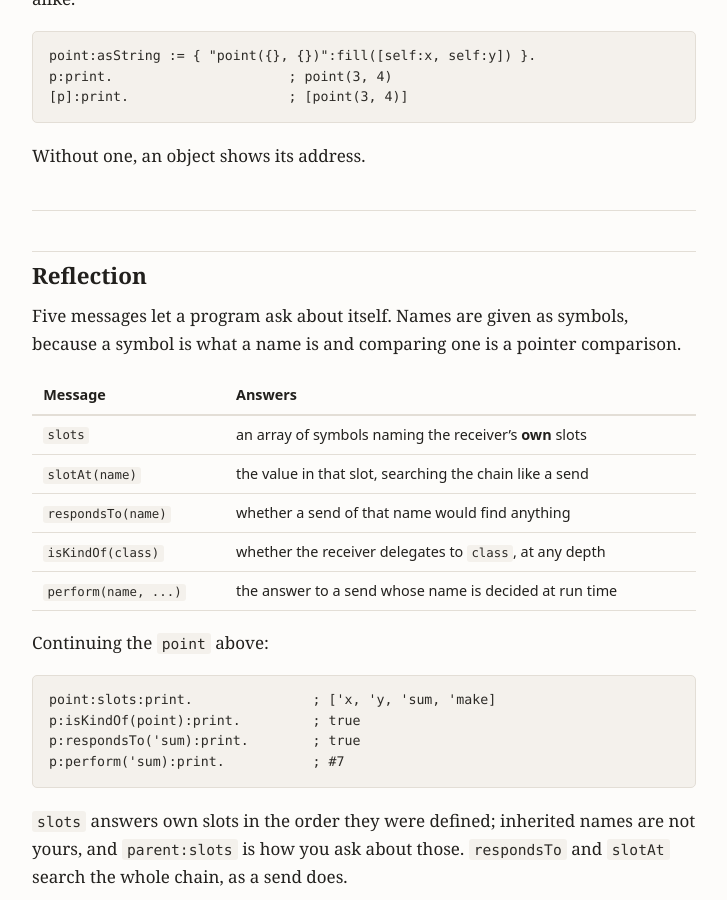
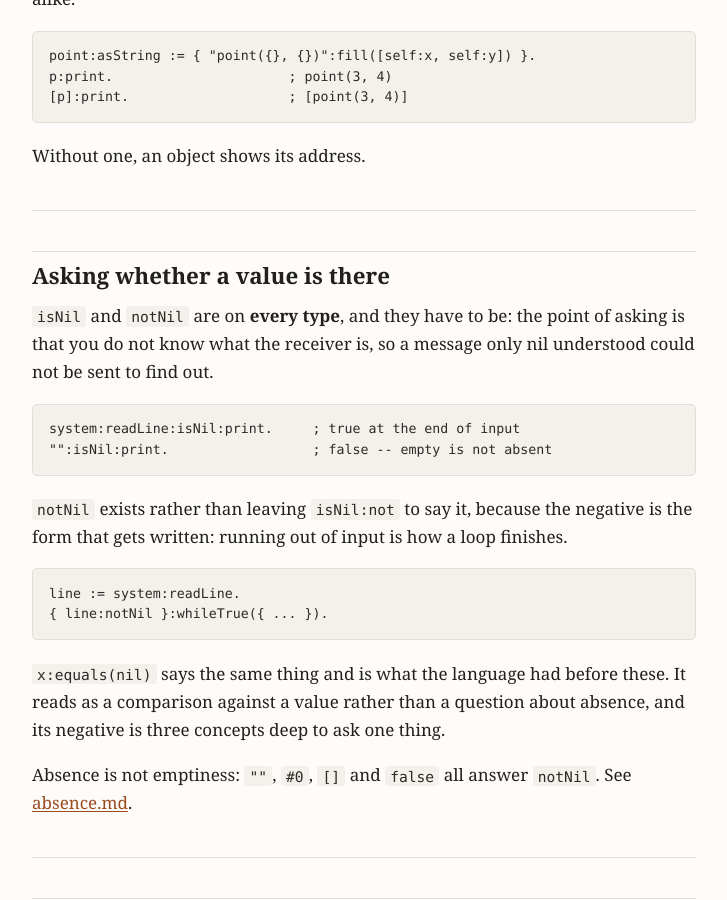
Before and after one commit to hansolovkarlsson/Solveig, a Jekyll site: the page built from docs/REFERENCE.md, in a window 1280 px wide and 900 px high, scrolled down 19416 px. Shown: the whole window, without its empty margins (276-1003 px from the left). Built offline with Jekyll 4.4.1, drawn with Linux system fonts in a browser that asks for light colours; our own code applies the rules of GitHub Pages for plain Markdown files; some of the changed text lies outside the part shown.

Commit message:
Ask whether a value is there
`isNil` and `notNil`, on every type.

    nil:isNil:print.                 ; true
    "":isNil:print.                  ; false -- empty is not absent

`x:equals(nil)` said this already and said it awkwardly: a test for
absence read as a comparison against a value.

Both, rather than `isNil` alone with `not` for the other. The message
that actually gets written is the negative one -- running out of input
is how a loop finishes -- and `line:isNil:not` is worse than the
`notEquals(nil)` it would be replacing. A version with only `isNil`
would have left the single real use of it in the codebase no better off.
examples/reading.sol was that use.

On every type rather than on nil, because the receiver is exactly what
is not known: the point of asking is that the answer might be nil, so a
message only nil understood could not be sent to find out.

Neither confuses absence with emptiness. A test walks every type
asserting isNil is the exact complement of notNil and agrees with
equals(nil) on all of them.

Roadmap 2.14, the last of the loose ends from 2.8.

Co-Authored-By: Claude Opus 5 <noreply@anthropic.com>
Claude-Session: https://claude.ai/code/session_014Emnizwfra15qgDU979HaB

````diff
--- a/docs/REFERENCE.md
+++ b/docs/REFERENCE.md
@@ -200,7 +200,7 @@ terminator**, or **nil** when there is no more.
 
 ```
 line := system:readLine.
-{ line:notEquals(nil) }:whileTrue({
+{ line:notNil }:whileTrue({
     line:display.
     line := system:readLine
 }).
@@ -849,6 +849,34 @@ Without one, an object shows its address.
 
 ---
 
+## Asking whether a value is there
+
+`isNil` and `notNil` are on **every type**, and they have to be: the point of
+asking is that you do not know what the receiver is, so a message only nil
+understood could not be sent to find out.
+
+```
+system:readLine:isNil:print.     ; true at the end of input
+"":isNil:print.                  ; false -- empty is not absent
+```
+
+`notNil` exists rather than leaving `isNil:not` to say it, because the negative
+is the form that gets written: running out of input is how a loop finishes.
+
+```
+line := system:readLine.
+{ line:notNil }:whileTrue({ ... }).
+```
+
+`x:equals(nil)` says the same thing and is what the language had before these.
+It reads as a comparison against a value rather than a question about absence,
+and its negative is three concepts deep to ask one thing.
+
+Absence is not emptiness: `""`, `#0`, `[]` and `false` all answer `notNil`. See
+[absence.md](absence.md).
+
+---
+
 ## Reflection
 
 Five messages let a program ask about itself. Names are given as symbols,
@@ -941,8 +969,9 @@ array reads back as one: `["a"]:display` writes `["a"]`, quotes and all, where
 
 ### Every type
 
-`print`, `display`, `asString`, `equals`, `notEquals`, and the reflection
-messages `perform`, `respondsTo`, `isKindOf`, `slots`, `slotAt` (see
+`print`, `display`, `asString`, `equals`, `notEquals`, `isNil`, `notNil` (see
+[Asking whether a value is there](#asking-whether-a-value-is-there)), and the
+reflection messages `perform`, `respondsTo`, `isKindOf`, `slots`, `slotAt` (see
 [Reflection](#reflection)).
 
 `asString` takes an optional format spec:
@@ -1071,7 +1100,7 @@ is three empty pieces rather than two.
 
 `indexOf` answers **nil when there is no match**, not `#0`. Indices start at
 `#1`, so `#0` would be an out-of-band value and a second way of saying "nothing"
-beside the one the language already has; `text:indexOf(","):equals(nil)` is the
+beside the one the language already has; `text:indexOf(","):isNil` is the
 same question asked of an unset slot or the end of input.
 
 `copyFrom` includes both ends and both are one-based, so `copyFrom(#i, #i)` is
@@ -1261,10 +1290,13 @@ it delegates to `object` like everything else. See
 
 ### nil
 
-`print`, `display`, `asString`, `equals`, `notEquals`, and the five reflection
-messages every type carries. Nothing else — asking nil for anything more is an
-error rather than nil again, so a missing value is reported where it is used
-rather than propagating.
+`print`, `display`, `asString`, `equals`, `notEquals`, `isNil`, `notNil`, and the
+five reflection messages every type carries. Nothing else — asking nil for
+anything more is an error rather than nil again, so a missing value is reported
+where it is used rather than propagating.
+
+`nil:isNil` is the only receiver that answers true, which is what makes the pair
+worth having on every type rather than on nil alone.
 
 `nil` names the value, not a class: there is no global for the class it
 dispatches to. `nil:isKindOf(object)` is true, like every other value, but
````
Also changed, not shown: docs/CHANGELOG.md (+35 -0 lines), docs/COMPLETED.md (+1 -1 lines), docs/GUIDE.md (+19 -1 lines), docs/ROADMAP.md (+6 -1 lines), docs/absence.md (+31 -5 lines), 4 other files.
